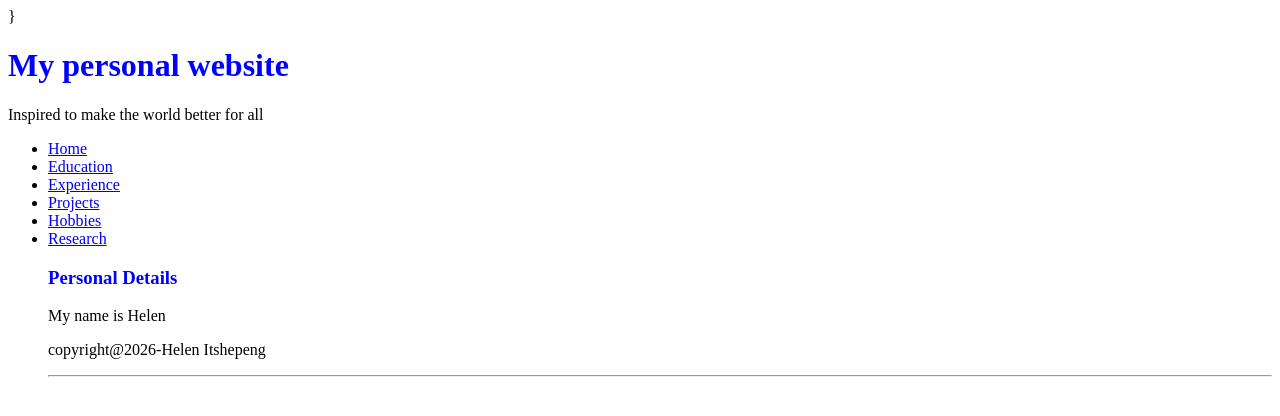
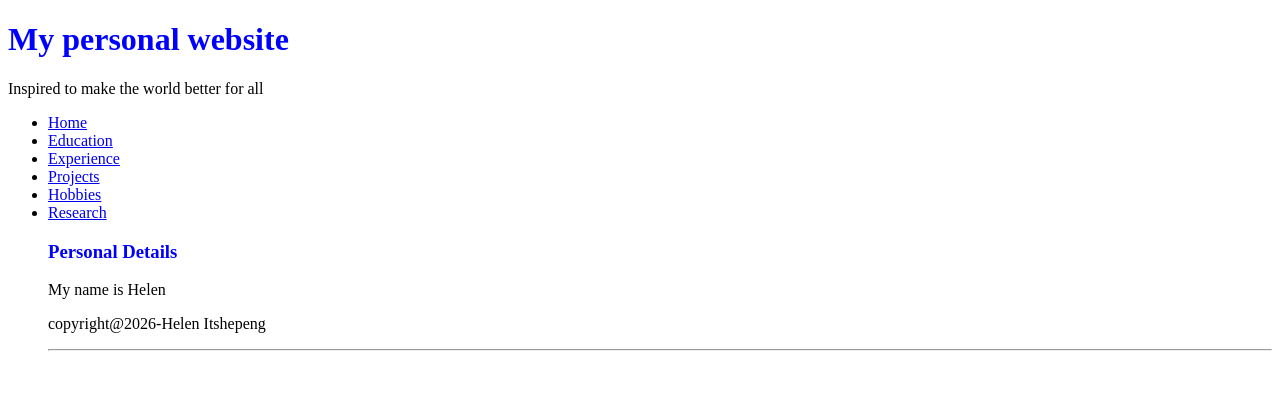
Before and after one commit to helenitshepeng/helen, a plain HTML site: page index.html in a window 1280 px wide. Drawn offline with Linux system fonts and the light colour scheme; files that its build step writes are made by us from their sources.

Commit message:
Fix HTML structure and link stylesheet correctly

```diff
--- a/index.html
+++ b/index.html
@@ -7,9 +7,10 @@
     <style>
       h1{
         color:blue;
-        </style> }
-      </head><link rel= "stylesheet" type="text/css" href=:css/style.css">
+        </style>
+    <link rel= "stylesheet" type="text/css" href=:css/style.css">
   <body>
+      </head>
     <div id="divmaincontainer">
       <header id="siteheader"> <h1 id="sitetitle"> My personal website</h1>
         <span id="sitemotto"> Inspired to make the world better for all </span>
```
